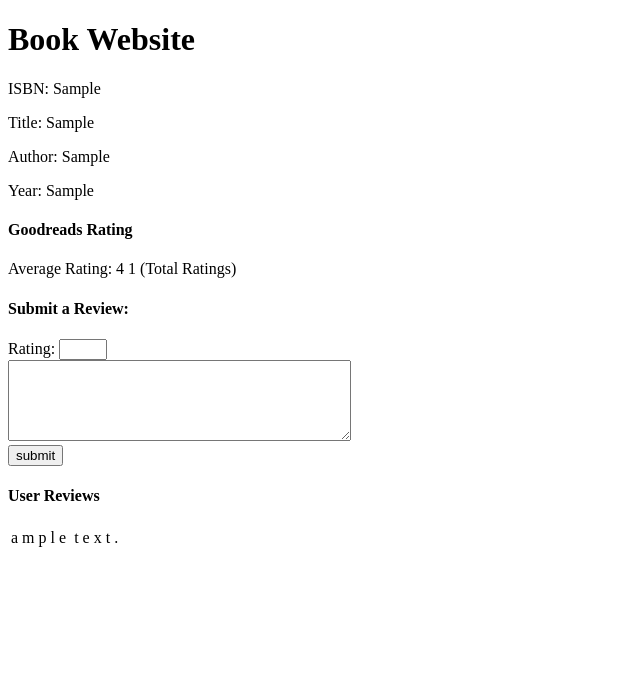
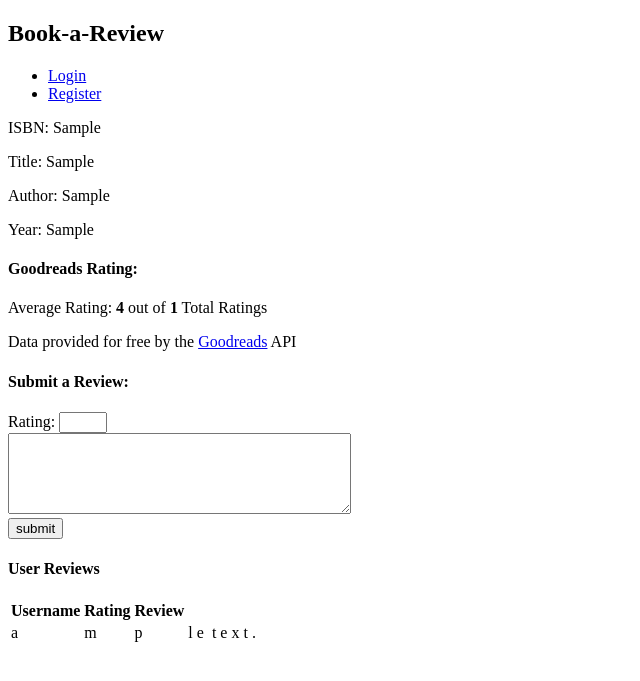
Before and after one commit to Hippl-Eric/Review-a-Book, a Flask app: template templates/book-info.html in a window 1280 px wide. Shown: the top 681 px of the page, without its empty margins (0-640 px from the left). Run offline with Flask 2, Linux system fonts and the light colour scheme; the template is opened without the code that fills it: most values are stand-ins (such as "Sample title", 1, 10 or a date in 2020).

Commit message:
Refactored

```diff
--- a/application.py
+++ b/application.py
@@ -7,6 +7,8 @@ from flask_session import Session
 from sqlalchemy import create_engine, text
 from sqlalchemy.orm import scoped_session, sessionmaker
 from dotenv import load_dotenv
+from werkzeug.security import check_password_hash, generate_password_hash
+
 from helpers import login_required, apology, good_reads_lookup
 
 app = Flask(__name__)
@@ -14,9 +16,7 @@ app.secret_key = os.urandom(16)
 
 #import enviroment varibles from .env file
 load_dotenv()
-# API_KEY = os.environ["API_KEY"] #Raises a keyerror
 DATABASE_URL = os.getenv("DATABASE_URL") #Does not raise an error, just returns None
-# TODO looping through all env varibles and returning error messages
 
 # Check for environment variable
 if DATABASE_URL is None:
@@ -31,27 +31,25 @@ Session(app)
 engine = create_engine(DATABASE_URL)
 db = scoped_session(sessionmaker(bind=engine))
 
-#test access to API
-# res = requests.get("https://www.goodreads.com/book/review_counts.json", params={"key": API_KEY, "isbns": "9781632168146"})
-# print(res.json())
-
-# test access to db
-# all_users = db.execute("SELECT * FROM users WHERE id = 2").first()
-# print(all_users)
-
 @app.route("/")
 @login_required
 def index():
-    userID = session.get("user_id")
-    return render_template("index.html", userID=userID)
+    """Display search input form"""
 
-@app.route('/login', methods=['GET', 'POST'])
+    return render_template("index.html")
+
+@app.route("/login", methods=["GET", "POST"])
 def login():
-    if request.method == 'POST':
+    """Log user in"""
+
+    if request.method == "POST":
+
+        # Remove active user if any
+        session.pop("user_id", None)
 
         # Log form values
-        user_name = request.form.get('username')
-        password = request.form.get('password')
+        user_name = request.form.get("username")
+        password = request.form.get("password")
 
         # Ensure username provided
         if not user_name:
@@ -61,12 +59,19 @@ def login():
         if not password:
             return apology("Please provide password.")
 
-        # Check if username and password in db
-        valid_user = db.execute("SELECT * FROM users WHERE username=:username AND password=:password", {"username":user_name, "password":password}).first()
+        # Check if username in db
+        check_user = db.execute("SELECT * FROM users WHERE username=:username", {"username": user_name}).fetchone()
+
+        # Is username exists and passwords match, return True
+        def valid_user():
+            if check_user and check_password_hash(check_user[2], password):
+                return True
+            else:
+                return False
 
         # Store user_id in session, redirect to index
-        if valid_user:
-            session["user_id"] = valid_user[0]
+        if valid_user():
+            session["user_id"] = check_user[0]
             return redirect(url_for("index"))
 
         # Return error message
@@ -76,17 +81,19 @@ def login():
     else:
         return render_template("login.html")
 
-@app.route("/register", methods=['GET', 'POST'])
+@app.route("/register", methods=["GET", "POST"])
 def register():
-    if request.method == 'POST':
+    """Register new users"""
+
+    if request.method == "POST":
 
         # Remove active user if any
-        session.pop('user_id', None)
+        session.pop("user_id", None)
 
         # Log form values
-        user_name = request.form.get('username')
-        password = request.form.get('password')
-        confirmation = request.form.get('confirmation')
+        user_name = request.form.get("username")
+        password = request.form.get("password")
+        confirmation = request.form.get("confirmation")
 
         # Ensure username provided
         if not user_name:
@@ -101,7 +108,7 @@ def register():
             return apology("Passwords must match.")
 
         # Check database if username is already taken
-        user_check = db.execute("SELECT * FROM users WHERE username=:username", {"username":user_name}).fetchall()
+        user_check = db.execute("SELECT * FROM users WHERE username=:username", {"username":user_name}).fetchone()
 
         # Return error message if user_check returns a value
         if user_check:
@@ -109,25 +116,26 @@ def register():
 
         # Add user to db, store user_id in session, redirect to index page
         else:
-            db.execute("INSERT INTO users (username, password) VALUES (:username, :password)", {"username": user_name, "password": password})
+            db.execute("INSERT INTO users (username, password) VALUES (:username, :password)", {"username": user_name, "password": generate_password_hash(password)})
             db.commit()
-            user_id = db.execute("SELECT id FROM users WHERE username=:username", {"username": user_name}).fetchall()
-            all_users = db.execute("SELECT * FROM users").fetchall()
+            user_id = db.execute("SELECT id FROM users WHERE username=:username", {"username": user_name}).fetchone()
             session["user_id"] = user_id[0]
             return redirect(url_for("index"))
 
     return render_template("register.html")
 
-@app.route('/logout')
+@app.route("/logout")
 def logout():
+    """Logout current user"""
 
-    # remove the username from the session if it's there
-    session.pop('user_id', None)
-    return redirect(url_for('index'))
+    # Remove the current user from the session
+    session.pop("user_id", None)
+    return redirect(url_for("index"))
 
-@app.route('/search', methods = ["POST"])
+@app.route("/search", methods = ["POST"])
 @login_required
 def search():
+    """"Get matching results after post from index"""
 
     # Retreive form values
     isbn = request.form.get("isbn")
@@ -143,23 +151,22 @@ def search():
 
     # Query books db for partial strings if value provided by user
     if isbn:
-        isbn_results = db.execute("SELECT * FROM books WHERE isbn LIKE :isbn LIMIT 10", {"isbn": f'%{isbn}%'}).fetchall()
+        isbn_results = db.execute("SELECT * FROM books WHERE isbn LIKE :isbn LIMIT 10", {"isbn": f"%{isbn}%"}).fetchall()
     if title:
-        title_results = db.execute("SELECT * FROM books WHERE title LIKE :title LIMIT 10", {"title": f'%{title}%'}).fetchall()
+        title_results = db.execute("SELECT * FROM books WHERE title LIKE :title LIMIT 10", {"title": f"%{title}%"}).fetchall()
     if author:
-        author_results = db.execute("SELECT * FROM books WHERE author LIKE :author LIMIT 10", {"author": f'%{author}%'}).fetchall()
+        author_results = db.execute("SELECT * FROM books WHERE author LIKE :author LIMIT 10", {"author": f"%{author}%"}).fetchall()
 
     # Combine results and check total number of results
     results = isbn_results + title_results + author_results
     length = len(results)
-
-    # TODO add string formatting to highlight partial strings in results
 
     return render_template("search-results.html", results=results, length=length)
 
 @app.route("/book_info/<isbn>", methods = ["GET", "POST"])
 @login_required
 def book_info(isbn):
+    """"Accept posts from review and return book information"""
 
     # User is posting a review to book
     if request.method == "POST":
@@ -175,7 +182,7 @@ def book_info(isbn):
         user_name = user_query[0]
 
         # Ensure user has not submitted review previously
-        review_check = db.execute("SELECT * FROM reviews WHERE book_isbn = :isbn AND reviewer_username = :user_name", {"isbn": isbn, "user_name": user_name}).fetchall()
+        review_check = db.execute("SELECT * FROM reviews WHERE book_isbn = :isbn AND reviewer_username = :user_name", {"isbn": isbn, "user_name": user_name}).fetchone()
         if review_check:
             return apology("Sorry, you can only submit one review per book")
 
@@ -183,6 +190,7 @@ def book_info(isbn):
         db.execute("INSERT INTO reviews (book_isbn, reviewer_username, rating, review) VALUES (:isbn, :user_name, :rating, :review)", {"isbn": isbn, "user_name": user_name, "rating": rating, "review": review})
         db.commit()
 
+        # Reload the book_info page with new review
         return redirect(url_for("book_info", isbn=isbn))
 
     # User is accessing book page and review results
@@ -197,11 +205,12 @@ def book_info(isbn):
         # Query review database for reviews if any
         reviews = db.execute("SELECT * FROM reviews WHERE book_isbn = :isbn", {"isbn": isbn}).fetchall()
 
-        # return book info, GoodReads, and review data (3)
+        # return book info, GoodReads, and review data
         return render_template("book-info.html", book_info=book_info, good_info=good_info, reviews=reviews)
 
 @app.route("/api/<isbn>", methods=["GET"])
 def api(isbn):
+    """Provide API access to book data and reviews"""
 
     # Query books and reviews tables and join results
     query = db.execute("SELECT books.title, books.author, books.year, books.isbn, COUNT(reviews.review), AVG(reviews.rating) FROM books INNER JOIN reviews ON books.isbn = reviews.book_isbn WHERE books.isbn = :isbn GROUP BY books.title, books.author, books.year, books.isbn", {"isbn": isbn}).fetchall()
--- a/helpers.py
+++ b/helpers.py
@@ -5,13 +5,14 @@ from functools import wraps
 from flask import redirect, url_for, session, render_template
 from dotenv import load_dotenv
 
-# Load api key from env file to global vairible
+# Load api key from env file to global varible
 load_dotenv()
 try:
     API_KEY = os.environ["API_KEY"] #Raises a keyerror
 except KeyError:
     print("ERROR: API key not found")
 
+# Flask login wrapper
 def login_required(f):
     @wraps(f)
     def decorated_function(*args, **kwargs):
@@ -20,9 +21,11 @@ def login_required(f):
         return f(*args, **kwargs)
     return decorated_function
 
+# Custom error messages for user
 def apology(message):
     return render_template('apology.html', message=message)
 
+# Get book ratings from Goodreads API
 def good_reads_lookup(isbn):
 
     # Contact API, return NONE if no data
--- a/templates/book-info.html
+++ b/templates/book-info.html
@@ -10,8 +10,9 @@
     <p>Author: {{ book_info[2] }}</p>
     <p>Year: {{ book_info[3] }}</p>
     {% if good_info %}
-        <h4>Goodreads Rating</h4>
-        <p>Average Rating: {{ good_info['avg_rating'] }}  {{ good_info['num_ratings'] }} (Total Ratings)</p>
+        <h4>Goodreads Rating:</h4>
+        <p>Average Rating: <strong>{{ good_info['avg_rating'] }}</strong> out of <strong>{{ good_info['num_ratings'] }}</strong> Total Ratings</p>
+        <p>Data provided for free by the <a href="https://www.goodreads.com/api" target="_blank">Goodreads</a> API</p>
     {% endif %}
     <h4>Submit a Review:</h4>
     <form action="{{ url_for('book_info', isbn=book_info[0]) }}" method="POST">
@@ -25,6 +26,11 @@
         <table>
             {% for review in reviews %}
                 <tr>
+                    <th>Username</th>
+                    <th>Rating</th>
+                    <th>Review</th>
+                </tr>
+                <tr>
                     {% for col in review[1:] %}
                         <td>{{ col }}</td>
                     {% endfor %}
--- a/templates/index.html
+++ b/templates/index.html
@@ -1,13 +1,9 @@
 {% extends "layout.html" %}
 
 {% block title %}
- - index
 {% endblock %}
 
 {% block main %}
-    <p>You've reached the index page!</p>
-    <p>You are logged in as id = {{ userID }}.</p>
-    <p><a href="{{ url_for('logout') }}">Logout</a></p>
     <h3>Search for a Book!</h3>
     <h4>Enter 1 or more field.</h4>
     <form action="{{ url_for('search') }}" method="POST">
--- a/templates/layout.html
+++ b/templates/layout.html
@@ -14,11 +14,24 @@
         <title>Books{% block title %}{% endblock %}</title>
     </head>
     <body>
-        <nav></nav>
+        <header>
+        </header>
 
-        <header>
-            <h1>Book Website</h1>
-        </header>
+        <nav>
+            <div class="navbar">
+                <h1>Book-a-Review</h1>
+                {% if session["user_id"] %}
+                    <ul>
+                        <li><a href="{{ url_for('logout') }}">Logout</a></li>
+                    </ul>
+                {% else %}
+                    <ul>
+                        <li><a href="{{ url_for('login') }}">Login</a></li>
+                        <li><a href="{{ url_for('register') }}">Register</a></li>
+                    </ul>
+                {% endif %}
+            </div>
+        </nav>
 
         <main>
             {% block main %}{% endblock %}
--- a/templates/login.html
+++ b/templates/login.html
@@ -5,12 +5,11 @@
 {% endblock %}
 
 {% block main %}
-    <p>Need an account? <a href="{{ url_for('register') }}">Register</a></p>
     <h4>Login</h4>
     <form method="POST" action="{{ url_for('login') }}">
         <input type="text" id="username" name="username" placeholder="username"><br>
         <input type="password" id="password" name="password" placeholder="password"><br>
         <input type="submit" value="Login">
-
     </form>
+    <p>Need an account? <a href="{{ url_for('register') }}">Register</a></p>
 {% endblock %}
--- a/templates/register.html
+++ b/templates/register.html
@@ -5,13 +5,12 @@
 {% endblock %}
 
 {% block main %}
-    <p>Already have an account? <a href="{{ url_for('login') }}">Login</a></p>
     <h4>Register</h4>
     <form method="POST" action="{{ url_for('register') }}">
         <input type="text" id="username" name="username" placeholder="username"><br>
         <input type="password" id="password" name="password" placeholder="password"><br>
         <input type="password" id="confirmation" name="confirmation" placeholder="confirm password"><br>
         <input type="submit" value="Register">
-
     </form>
+    <p>Already have an account? <a href="{{ url_for('login') }}">Login</a></p>
 {% endblock %}
```
Also changed, not shown: import.py (line endings or trailing spaces).
